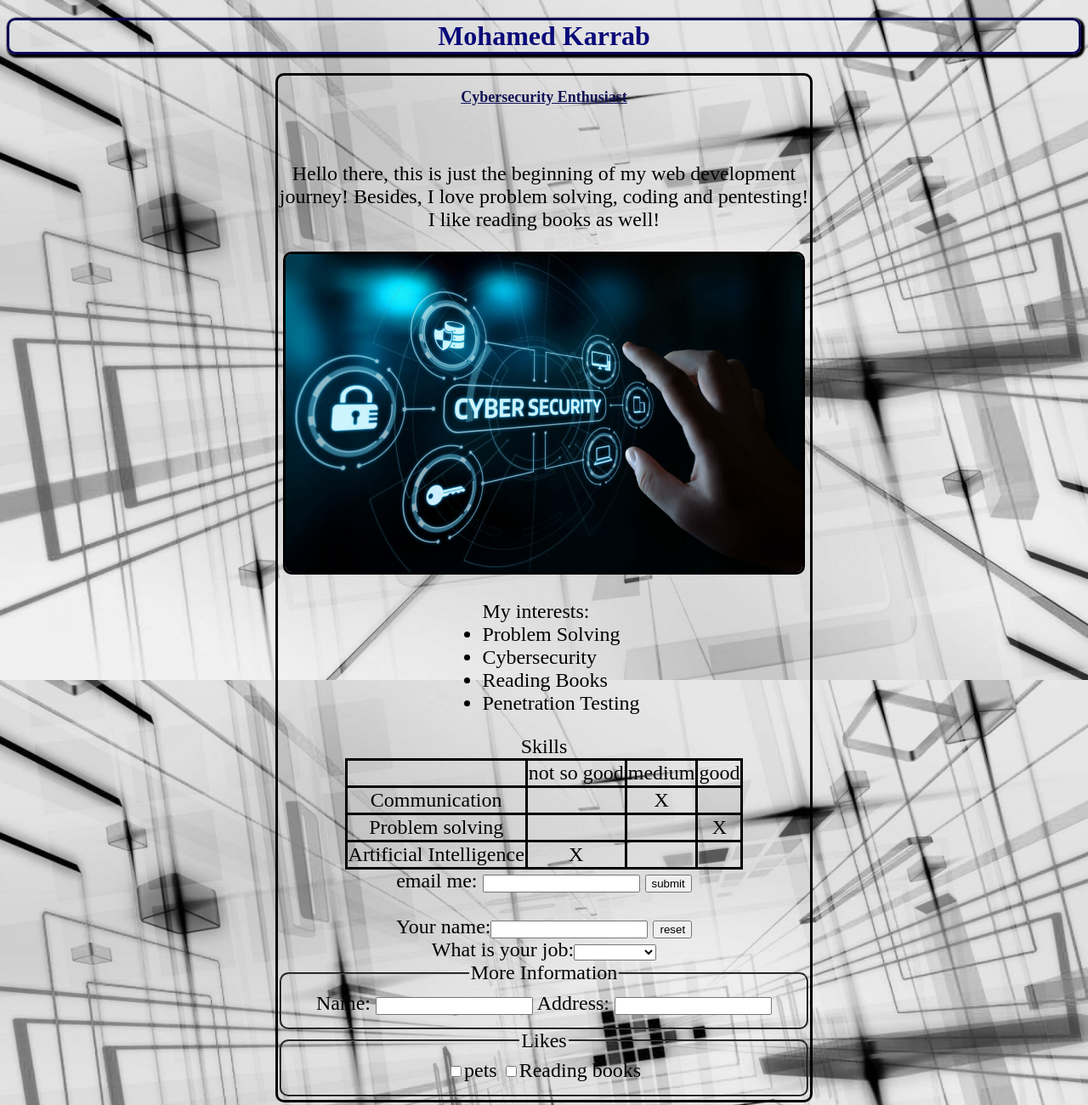
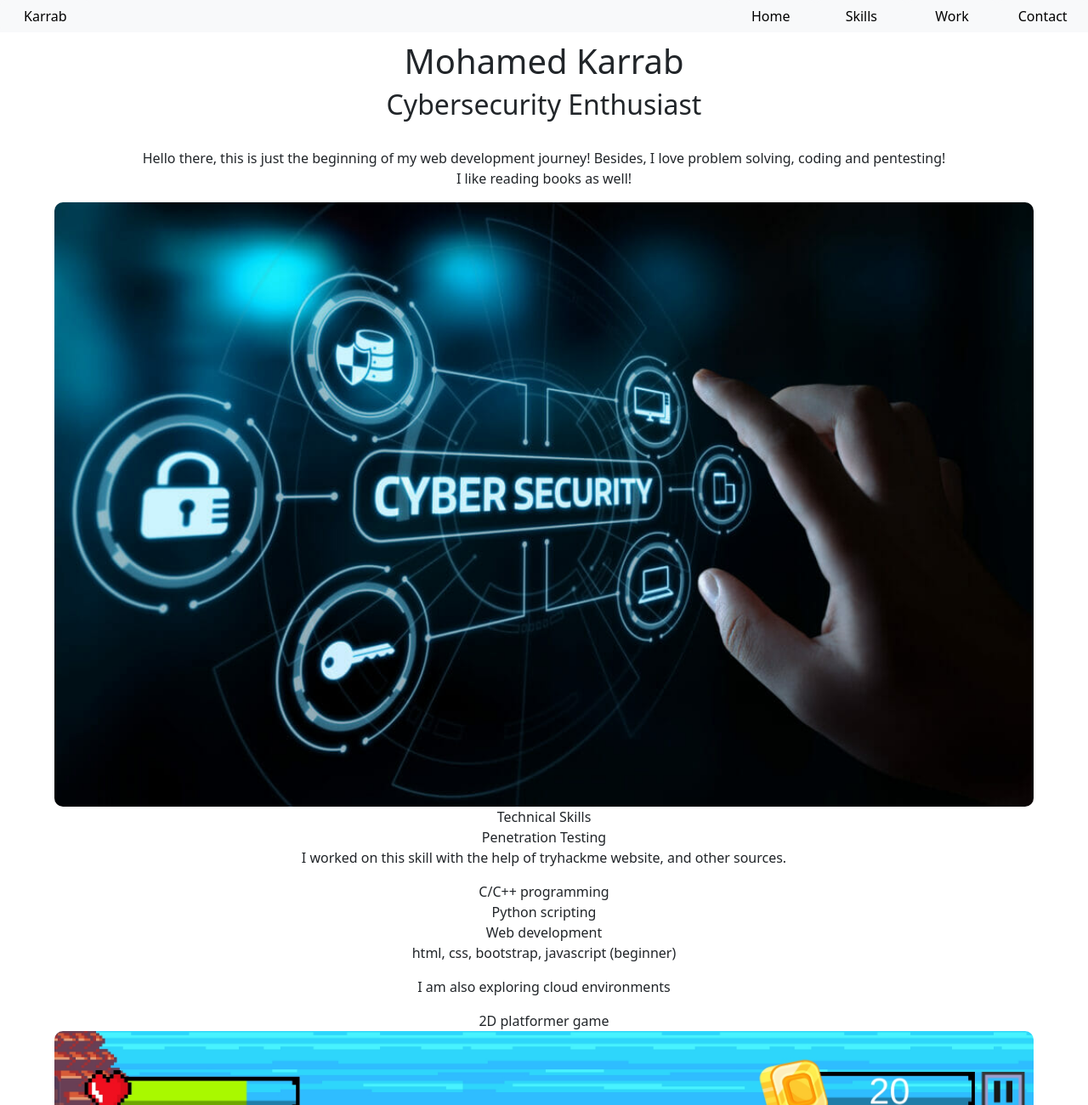
Before and after one commit to MohamedKarrab/MohamedKarrab.github.io, a website: page index.html in a window 1280 px wide. Shown: the top 1300 px of the page at 85% size. Drawn offline with nearby package versions, Linux system fonts and the light colour scheme.

Commit message:
integrated bootstrap

```diff
--- a/index.html
+++ b/index.html
@@ -3,7 +3,7 @@
 <head>
     <meta charset="UTF-8">
     <head>
-
+        <link rel="stylesheet" href="node_modules/bootstrap/dist/css/bootstrap.css">
         <link rel="stylesheet" href="style.css"/>
         <meta name="Author" content="Mohamed Karrab">
         <meta name=" keywords" content="cybersecurity,pentesting,ctf,coding,problem solving">
@@ -11,75 +11,96 @@
         <meta name ="Description" content="Mohamed Karrab's personal portfolio,
             a very enthusiastic cybersecurity guy">
         <title>Mohamed Karrab</title>
+
+
 </head>
     <body>
+        <!------ Header ------>
+    <header>
+        <nav>
+            <div class="container-fluid fixed">
+                <div id="nav_block" class="row">
+                    <button type="button" class="button btn btn-light col">Karrab</button>
+                    <span class="col-7"></span>
+                    <button type="button" class="button btn btn-light col">Home</button>
+                    <button type="button" class="button btn btn-light col">Skills</button>
+                    <button type="button" class="button btn btn-light col">Work</button>
+                    <button type="button" class="button btn btn-light col">Contact</button>
+                </div>
+            </div>
+        </nav>
+    </header>
+        <br><br>
 
+
+        <!------ Home ------>
+        <section class="home">
             <h1>Mohamed Karrab</h1>
-        <section>
-
             <h2>Cybersecurity Enthusiast</h2>
-        <script src="https://tryhackme.com/badge/1502018"></script><br/>
+            <script src="https://tryhackme.com/badge/1502018" ></script><br/>
 
             <p>Hello there, this is just the beginning of my web development journey! Besides, I love problem solving, coding and pentesting!<br/>
             I like reading books as well!</p>
-        <img id="img2" src="images/stuff.jpeg" alt="Cybersecurity" height=97% width=97%>
+            <img class="img" src="images/stuff.jpeg" alt="Cybersecurity" height=90% width=90%><br>
+        </section>
 
-    <div>
-        <ul><caption>My interests:</caption>
-            <li>Problem Solving</li>
-            <li>Cybersecurity</li>
-            <li>Reading Books</li>
-            <li>Penetration Testing</li>
+
+        <!------ Skills ------>
+        <section class="skills">
+            <div><caption>Technical Skills</caption>
+                <ul>
+                    <il>
+                        Penetration Testing
+                        <p>I worked on this skill with the help of tryhackme website, and other sources.</p>
+                    </il>
+                    <il>
+                        C/C++ programming<br>
+                    </il>
+                    <il>
+                        Python scripting<br>
+                    </il>
+                    <il>
+                        Web development
+                        <p>
+                            html, css, bootstrap, javascript (beginner)
+                        </p>
+                    </il>
                 </ul>
             </div>
-
-        <table>
-            <caption>Skills</caption>
-            <tr>
-               <td>     </td> <td>not so good</td><td>medium</td><td>good</td>
-            </tr>
-            <tr>
-                <td>Communication</td><td></td><td>X</td> <td></td>
-            </tr>
-            <tr>
-                <td>Problem solving</td><td></td><td></td><td>X</td>
-            </tr>
-            <tr>
-                <td>Artificial Intelligence</td><td>X</td><td></td><td></td>
-            </tr>
-
-        </table>
-        email me: <input type="text" name="wirteHere" size="20" maxlength="50" >
-            <input type="submit" value="submit"><br/><br/>
-
-    <form>
-        <label for text>Your name:</label><input type ="text" name="text1" size="20" maxlength="50" >
-        <input type="reset" value="reset">
-    </form>
+            <div>
+                <p>
+                    I am also exploring cloud environments
+                </p>
+            </div>
+        </section>
 
 
-        What is your job:<select name="job" size="1">
-            <option value="0"></option>
-            <option value="Plumber">Plumber</option>
-            <option value="Doctor">Doctor</option>
-            <option value="Pentester">Pentester</option>
-            <option value="Engineer">Engineer</option>
-            <option value="Teacher">Teacher</option>
-            <option value="Student">Student</option>
-            <option value="Unemployed">Unemployed</option>
-            <option value="Other">Other</option>
-        </select>
-        <fieldset><legend>More Information</legend>
-            Name: <input type="text">
-            Address: <input type="text">
-        </fieldset>
+        <!------ Work ------>
+        <section class="work">
+            <div>
+                <ul>
+                    <il>2D platformer game</il><br>
+                    <img class="img" src="images/2D platformer game.jpg" width="90%" height="90%">
+                    <p>I made a game using unity engine and C#,
+                         I mostly worked on the coding part,
+                         you can visit <a href="https://github.com/MohamedKarrab/2D-platformer-game-KarrabAdventure" target="_blank">
+                            this</a>
+                         github repository to check it out</p>
+                </ul>
+            </div>
+        </section>
 
-        <fieldset id ="field2">
-            <legend>Likes</legend>
-            <input type="checkbox" name="Stuff" value="pets">pets
-            <input type="checkbox" name="OtherStuff" value="rb">Reading books
-        </fieldset>
+
+        <!------ Contact ------>
+        <section class="contact">
+            <div><caption>Contact me</caption>
+                <form>
+                    <input type="text" placeholder="Name"><br>
+                    <input type="email" placeholder="Email address"><br><br>
+                    <textarea placeholder="Your message here"></textarea><br>
+                </form>
+            </div>
         </section>
+        <script src="node_modules/bootstrap/dist/js/bootstrap.bundle.js"></script>
     </body>
-
 </html>
--- /dev/null
+++ b/package.json
@@ -0,0 +1,5 @@
+{
+  "dependencies": {
+    "bootstrap": "^5.3.0-alpha1"
+  }
+}
--- a/style.css
+++ b/style.css
@@ -1,4 +1,3 @@
-
 html
 {
     background-image: url(images/bg.jpg) ;
@@ -6,66 +5,48 @@
     background-size: cover;
     background-attachment: fixed;
 }
-           h1
-            {
-                color: rgb(10, 10, 121);
-                text-align: center;
-                font-size: xx-large;
-                font-weight: bold;
-                border: 3px rgb(12, 3, 85) solid;
-                box-shadow: 2px 2px 2px 2px black;
-                border-radius: 10px;
-            }
-            h2
-            {
-                color: rgb(17, 17, 85);
-                text-align: center;
-                font-size: large;
 
-                font-weight: bold;
-                text-decoration: underline;
-            }
-
-            section
-            {
-                text-align: center;
-                font-size: 150%;
-                border: 3px solid black;
-                border-radius: 10px;
-                margin: 0% 25%;
-            }
-
-            td,tr
-            {
-                border: solid black
-            }
-            table
-            {
-                border-collapse: collapse;
-                caption-side: top;
-                margin: auto;
-            }
-            div
+*
 {
     text-align: center;
 }
-            ul,nav
+.contact
 {
-                text-align: left;
+    border: 2px solid;
+    border-radius: 5px;
+}
+.img
+{
     display: inline-block;
-            }
-            fieldset
-            {
-                border-radius: 10px;
-                border-color: black;
-            }
-
-            #field2
-            {
-                margin-bottom: 4px;
-            }
-            #img2
-            {
-                border: 3px solid;
+    border: 3px;
     border-radius: 10px;
 }
+.work
+{
+
+}
+.skills
+{
+
+}
+ul
+{
+    padding: 0;
+    list-style-type: none;
+}
+.nav_list
+{
+
+}
+.nav_item
+{
+
+}
+.fixed
+{
+    position: fixed;
+}
+#nav_block
+{
+    background-color: #f8f9fa;
+}
```
Also changed, not shown: images/2D platformer game.jpg (added), 2 other files. Lines whose indentation alone changed are shown as unchanged.
